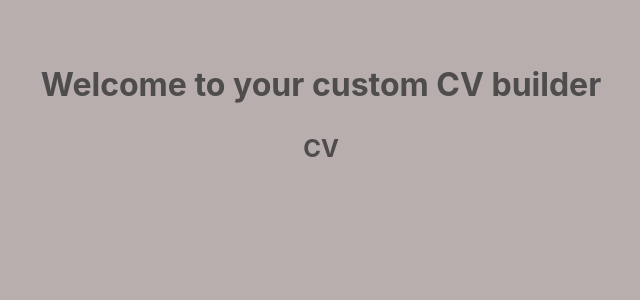
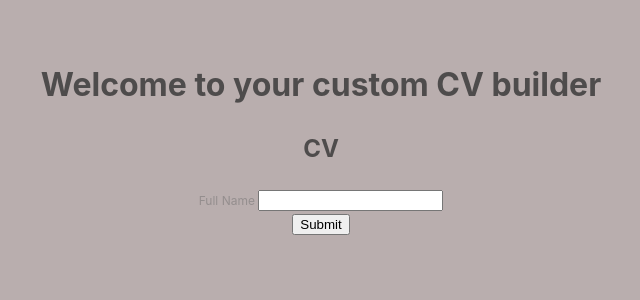
Before and after one commit to nataliegref/CVbuilder, a React (Vite) app: page / in a window 1280 px wide. Shown: the top 300 px of the page, without its empty margins (319-959 px from the left). Built offline with nearby package versions, Linux system fonts and the light colour scheme.

Commit message:
Added a name field that can be submitted and edited

```diff
--- a/src/App.css
+++ b/src/App.css
@@ -4,3 +4,13 @@
   padding: 2rem;
   text-align: center;
 }
+
+.item{
+  font-size: 12px;
+  color: rgb(148, 142, 142)
+}
+
+#overview{
+  margin: 0 auto;
+  padding: 2rem;
+}
--- a/src/App.jsx
+++ b/src/App.jsx
@@ -9,12 +9,53 @@ export function App() {
     </>
   )
 }
+// eslint-disable-next-line react/prop-types
+function FormItem({name, setName, title}){
+
+  const [formVisible, setFormVisible] = useState(true);
+  const [formValue, setFormValue] = useState('')
+
+  const handleSubmit = (event) => {event.preventDefault();
+    setFormVisible(false)
+  }
+  const handleEdit = (event) => {event.preventDefault();
+    setFormVisible(true)
+    setFormValue(name)
+  }
+
+  return (<>
+  <form onSubmit = {handleSubmit}>
+  <span className = 'item'>{title} </span>
+
+{  formVisible &&  (
+  <input type="text"
+  value = {formValue}
+    onChange={(event) => {
+      setName(event.target.value)
+    setFormValue(event.target.value)
+  }}
+    /> )}
+
+</form>
+
+{  formVisible ?(<button onClick={
+  handleSubmit}>Submit</button>)
+:(<button onClick={
+    handleEdit}>Edit</button>)
+    }
+</>)
+}
+
 
 export function CV() {
-
+  const [name, setName] = useState('')
   return (
     <>
     <h2>CV</h2>
+    <FormItem name = {name} setName = {setName} title={'Full Name'}/>
+    <div id='overview'>
+    <div id='name'>{name}</div>
+    </div>
     </>
   )
 }
```
